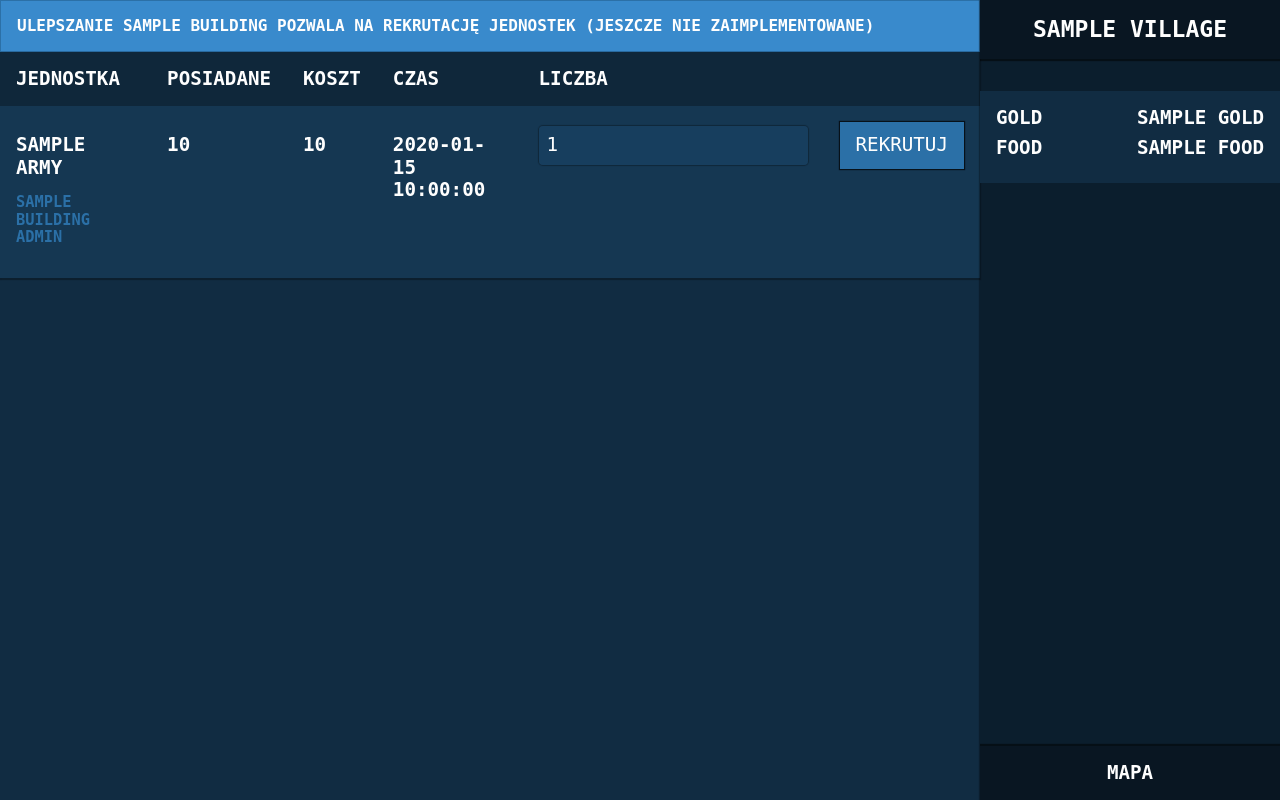
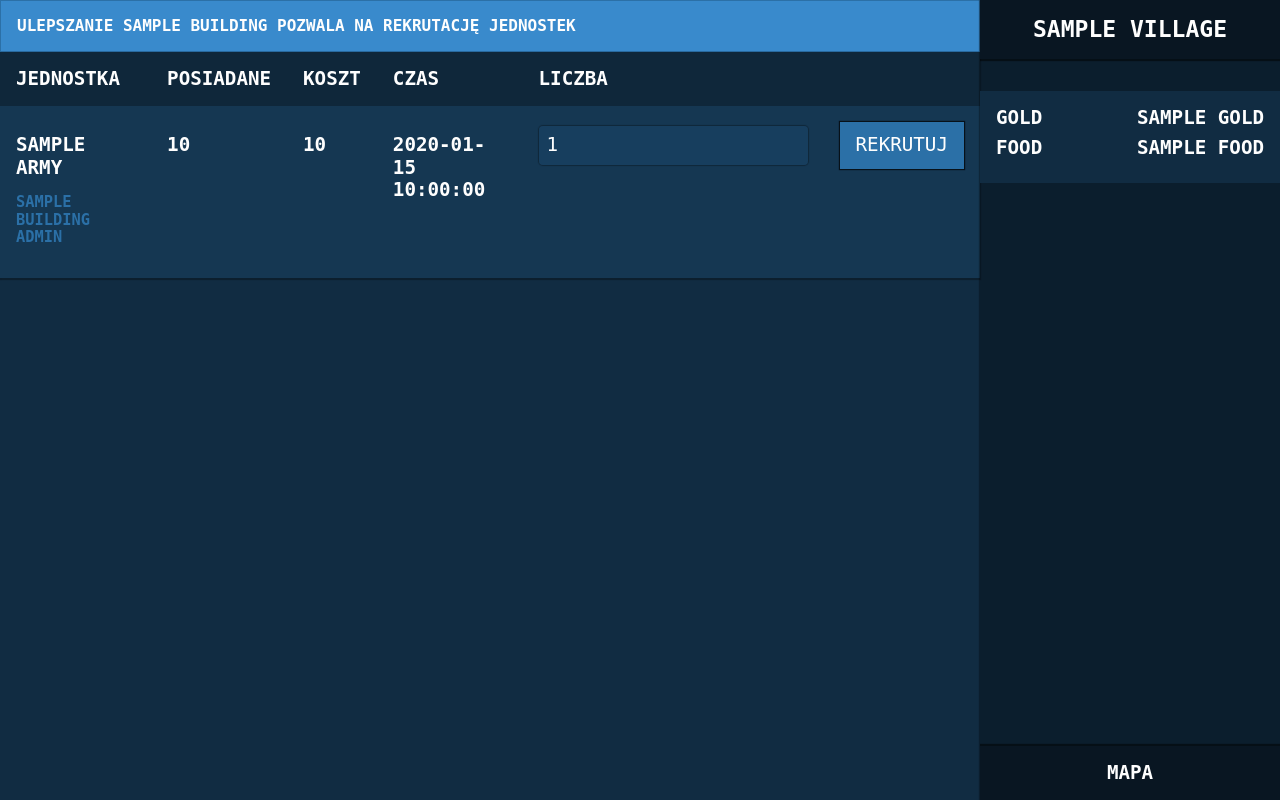
Before and after one commit to dominx99/plemiona, a PHP site: template views/buildings/barrack.twig in a window 1280 px wide. Run offline with PHP 8.4, Linux system fonts and the light colour scheme; the template is opened without the code that fills it: most values are stand-ins (such as "Sample title", 1, 10 or a date in 2020); style sheets or scripts are compiled from the project's sources; some libraries are stand-ins or nearby versions.

Commit message:
it's now implemented

```diff
--- a/views/buildings/barrack.twig
+++ b/views/buildings/barrack.twig
@@ -4,7 +4,7 @@
 
 {% block content %}
     <div class="alert alert-secondary mb-3">
-        Ulepszanie <span class="{{ building.color }}">{{ building.name }}</span> pozwala na rekrutację jednostek (jeszcze nie zaimplementowane)
+        Ulepszanie <span class="{{ building.color }}">{{ building.name }}</span> pozwala na rekrutację jednostek
     </div>
 
     <table class="table recruitment">
```
